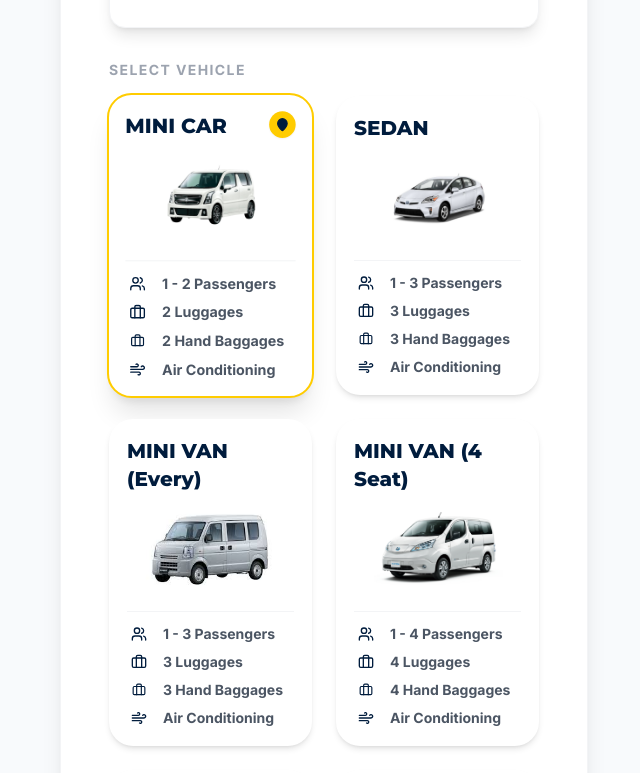
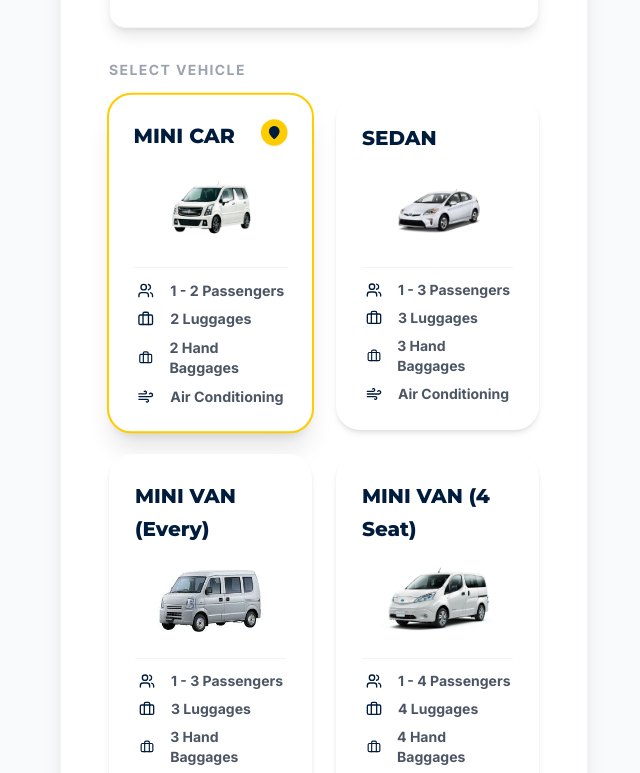
Before and after one commit to chithilamanul1/taxi-admin-dash, a React (Vite) app: page / in a window 1280 px wide. Shown: the part 1767-2540 px from the top of the page, without its empty margins (28-668 px from the left). Built offline with nearby package versions, Linux system fonts and the light colour scheme; no server answers.

Commit message:
Fix UI clipping: increase card padding to p-6 and relax line height

```diff
--- a/src/pages/Prices.jsx
+++ b/src/pages/Prices.jsx
@@ -636,7 +636,7 @@ const Prices = ({ initialDestination }) => {
                                                 }
                                             }}
                                             disabled={isLocked}
-                                            className={`relative w-full overflow-hidden rounded-3xl border-2 transition-all group text-left bg-white p-4
+                                            className={`relative w-full overflow-hidden rounded-3xl border-2 transition-all group text-left bg-white p-6
                                                     ${vehicle === key
                                                     ? 'border-gold shadow-xl scale-[1.02]'
                                                     : isLocked
@@ -647,7 +647,7 @@ const Prices = ({ initialDestination }) => {
                                             {/* Header */}
                                             <div className="flex justify-between items-start mb-2">
                                                 <div>
-                                                    <h3 className="font-extrabold text-navy text-xl">{v.name}</h3>
+                                                    <h3 className="font-extrabold text-navy text-xl leading-relaxed pb-1">{v.name}</h3>
                                                     <p className="text-xs text-gray-400 font-medium">{v.model}</p>
                                                 </div>
                                                 {vehicle === key && (
```
